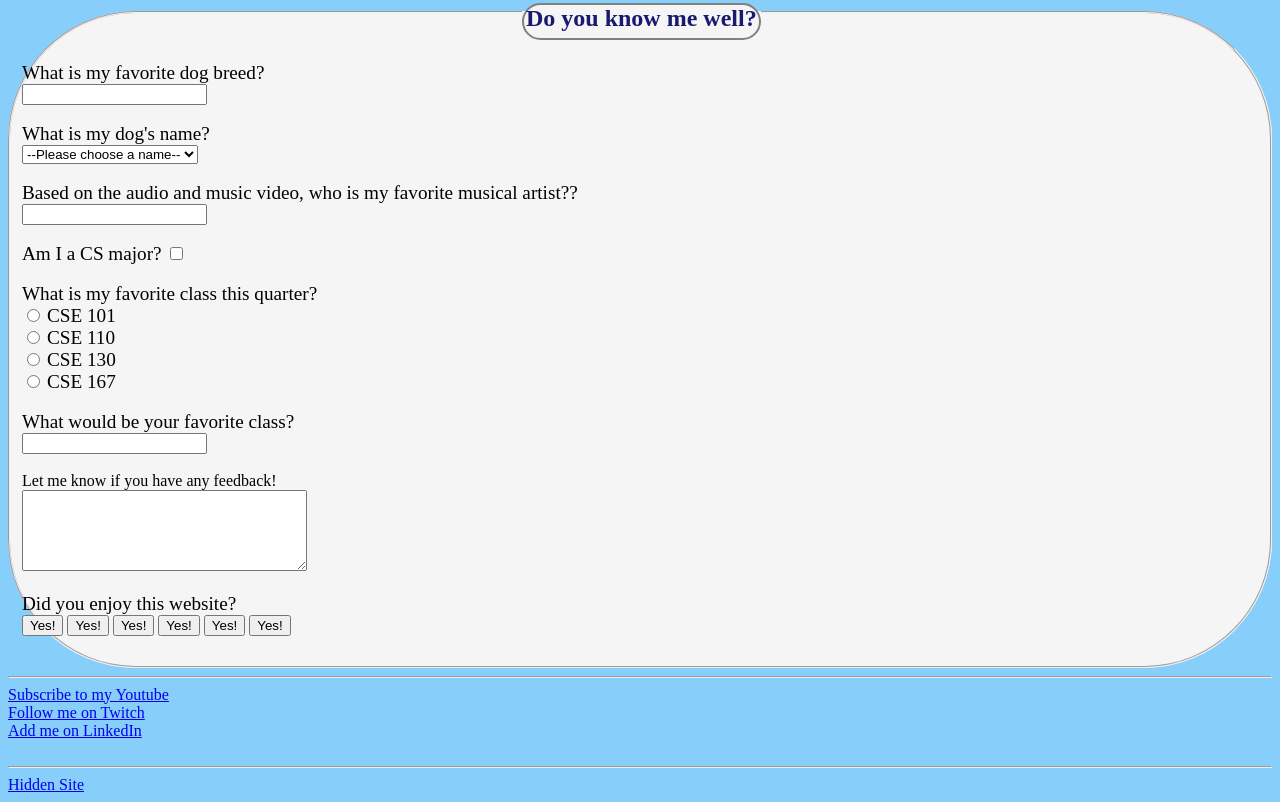
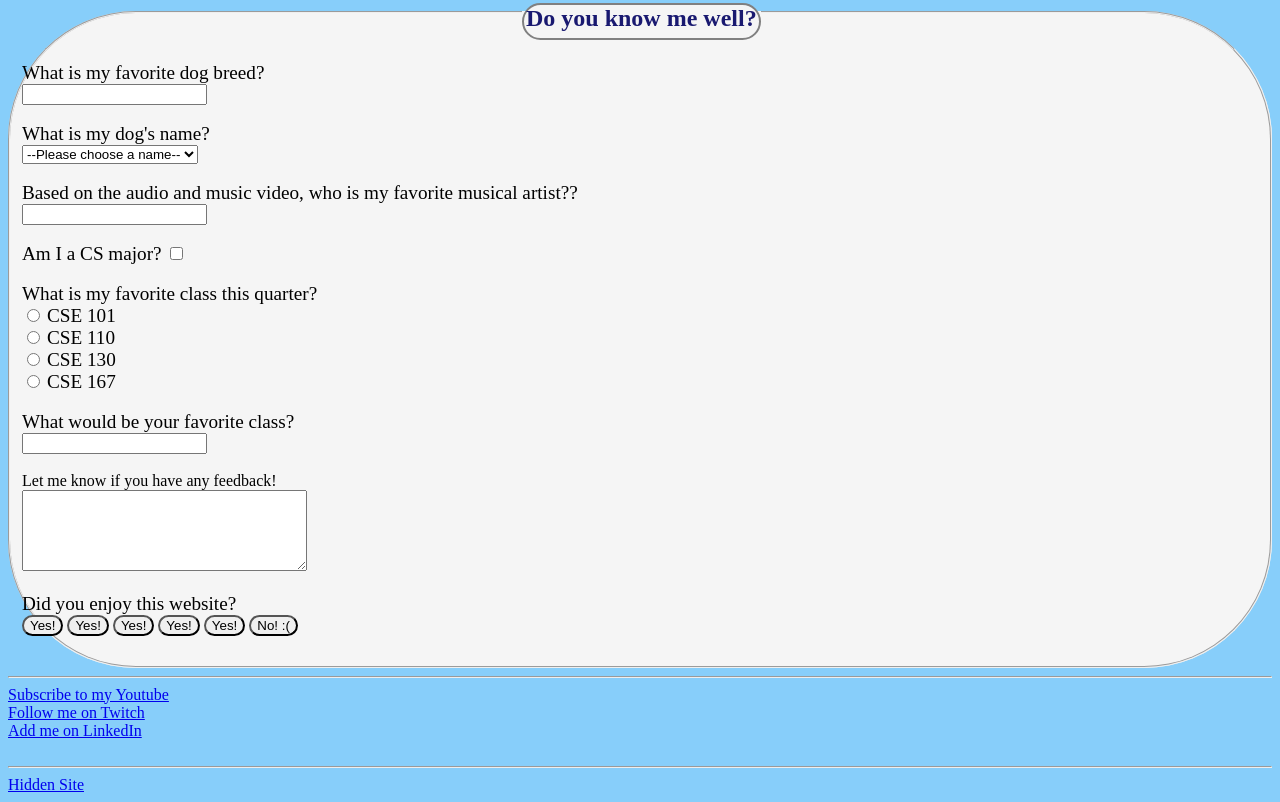
Before and after one commit to stevenkhaw/fa22-cse110-lab3, a plain HTML site: page index.html in a window 1280 px wide. Shown: the part 2010-2812 px from the top of the page. Drawn offline with Linux system fonts and the light colour scheme.

Commit message:
complete position

```diff
--- a/index.html
+++ b/index.html
@@ -175,12 +175,12 @@
           <textarea rows="5" cols="33"></textarea><br><br>
 
           <label>Did you enjoy this website?</label><br>
-          <button>Yes!</button>
-          <button>Yes!</button>
-          <button>Yes!</button>
-          <button>Yes!</button>
-          <button>Yes!</button>
-          <button>Yes!</button>
+          <button class="yes_button">Yes!</button>
+          <button class="yes_button">Yes!</button>
+          <button class="yes_button">Yes!</button>
+          <button class="yes_button">Yes!</button>
+          <button class="yes_button">Yes!</button>
+          <button class="no_button">No! :(</button>
         </fieldset>
       </form>
 
--- a/styles/styles.css
+++ b/styles/styles.css
@@ -97,6 +97,29 @@ legend {
     font-size: 2vh;
 }
 
+.yes_button {
+    border-radius: 10vw;
+}
+
+.yes_button:hover {
+    color:blue;
+    background-color: cyan;
+}
+
+.no_button {
+    border-radius: 10vw;
+}
+
+.no_button:hover {
+    color:white;
+    background-color: red;
+}
+
+.no_button:active  {
+    color:white;
+    background-color: red;
+}
+
 iu_video  {
     height: 400;
     width: 700;
```
